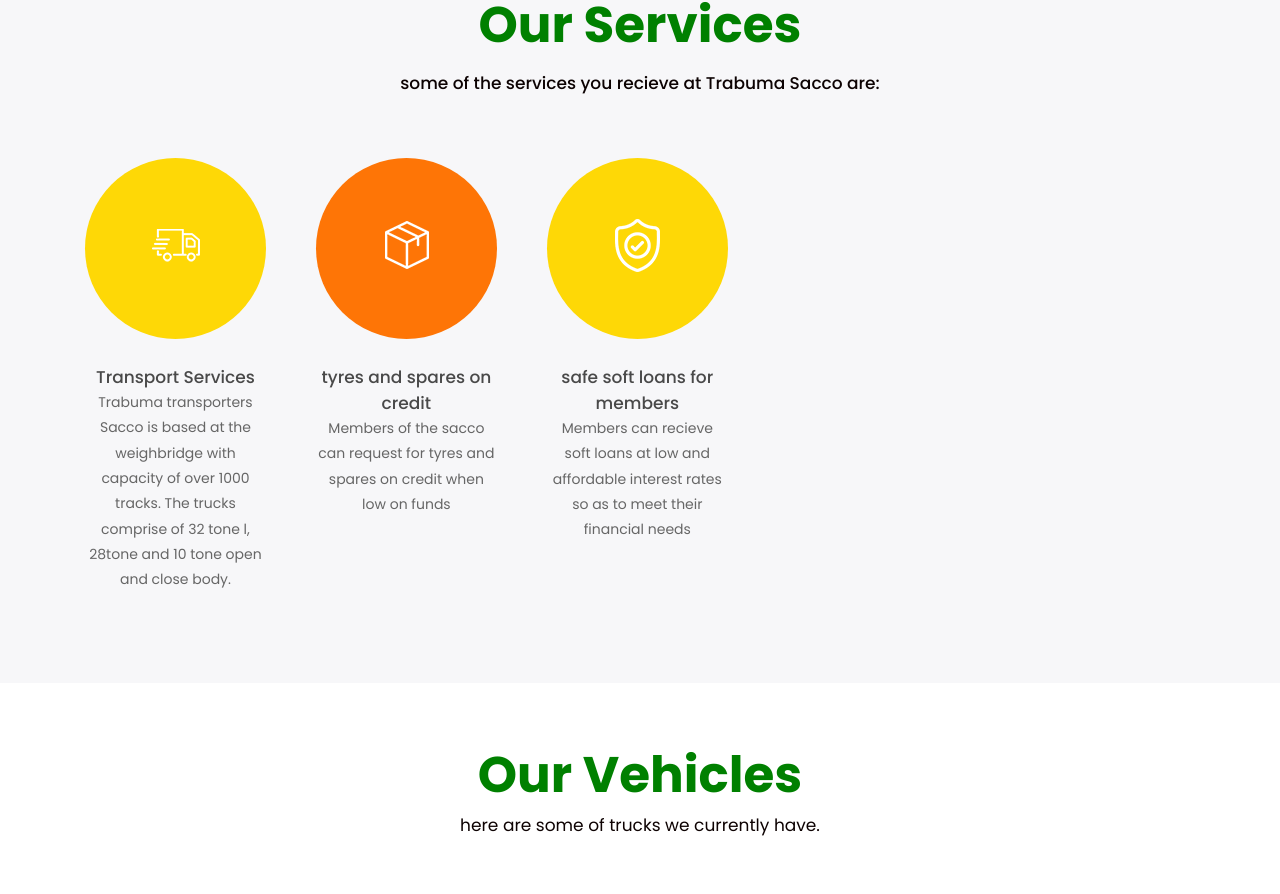
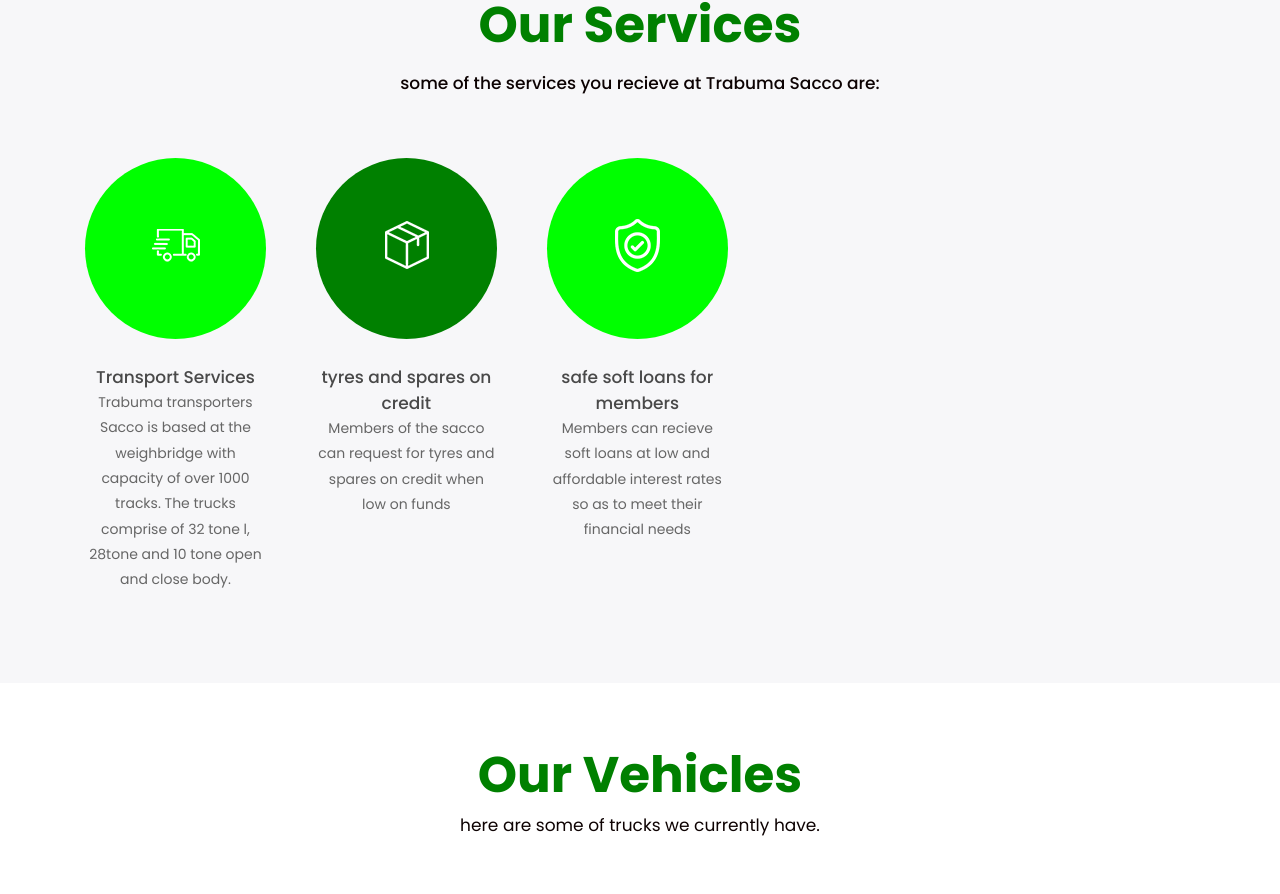
Before and after one commit to NgugiMuthoni/trabuma, a plain HTML site: page index.html in a window 1280 px wide. Shown: the part 1550-2444 px from the top of the page. Drawn offline with nearby package versions, Linux system fonts and the light colour scheme; files whose address does not match are found by name.

Commit message:
icon change

```diff
--- a/css/style.css
+++ b/css/style.css
@@ -584,7 +584,7 @@
 }
 
 .yell_colo i {
-     background-color: #fed806
+     background-color: lime
 }
 
 .yelldark_colo {
@@ -592,7 +592,7 @@
 }
 
 .yelldark_colo i {
-     background-color: #fe7506
+     background-color: green
 }
 
 .service .read_more {
```
